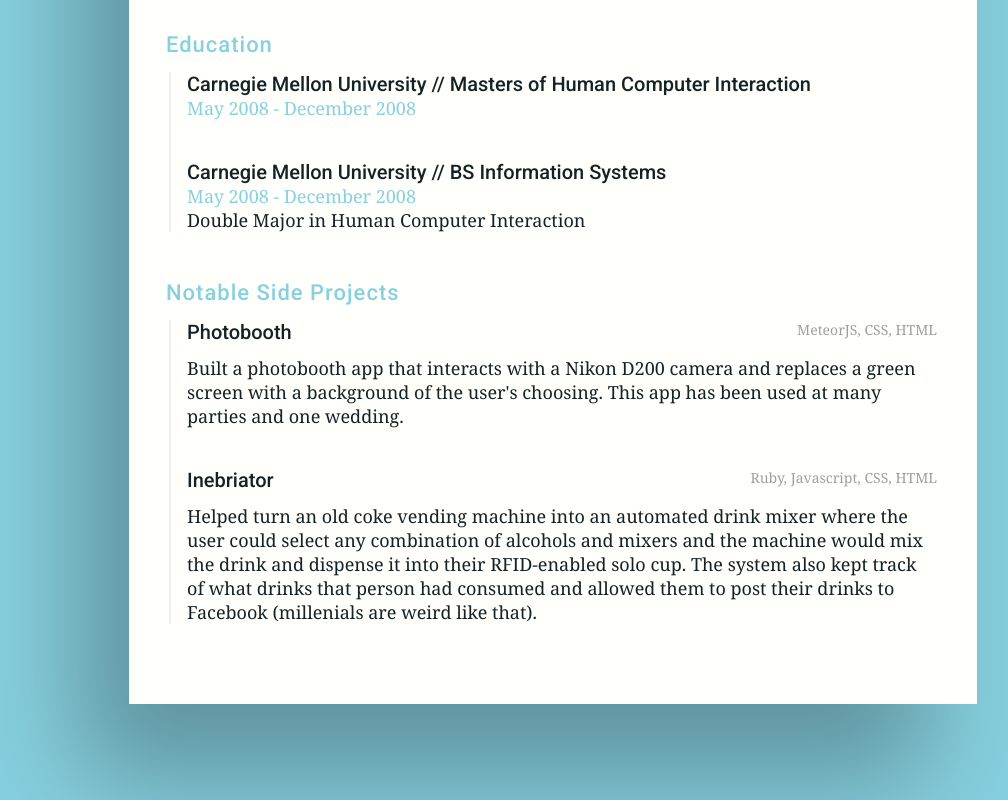
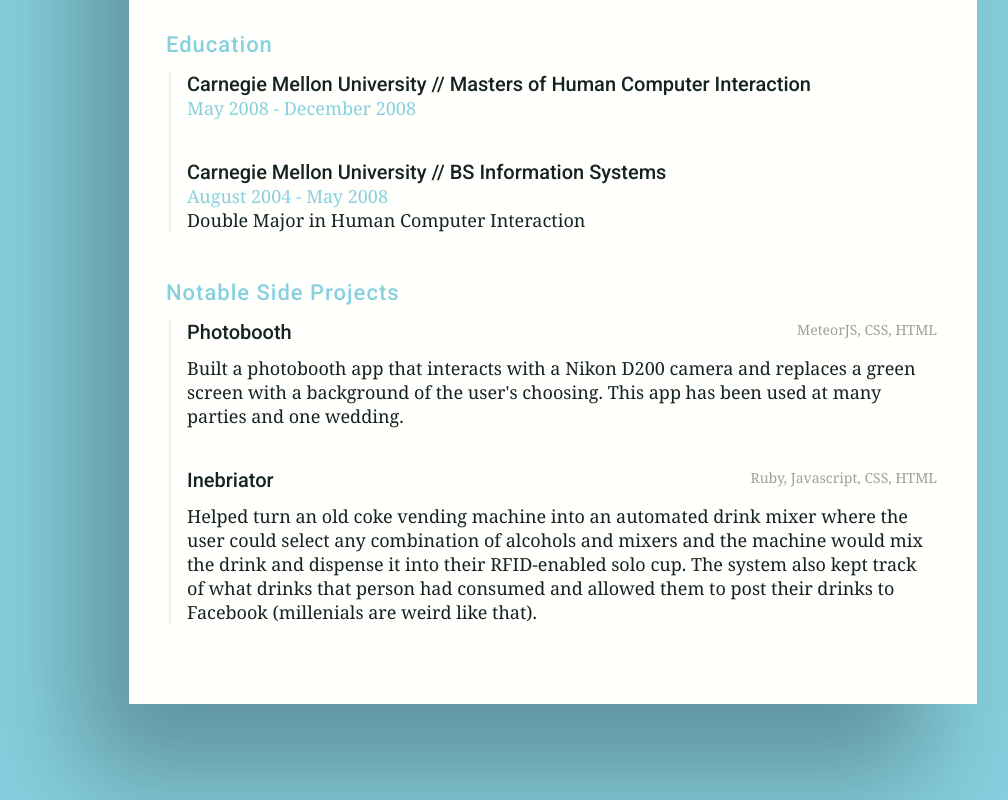
Before and after one commit to devinblais/web, a website: page index.html in a window 1280 px wide. Shown: the part 1412-2212 px from the top of the page, without its empty margins (87-1095 px from the left). Drawn offline with Linux system fonts and the light colour scheme.

Commit message:
Fix education dates

```diff
--- a/index.html
+++ b/index.html
@@ -83,7 +83,7 @@
       </div>
       <div class="sub-section">
         <h4>Carnegie Mellon University // BS Information Systems</h4>
-        <span class="date">May 2008 - December 2008</span>
+        <span class="date">August 2004 - May 2008</span>
         <p>Double Major in Human Computer Interaction</p>
       </div>
       </section>
```
